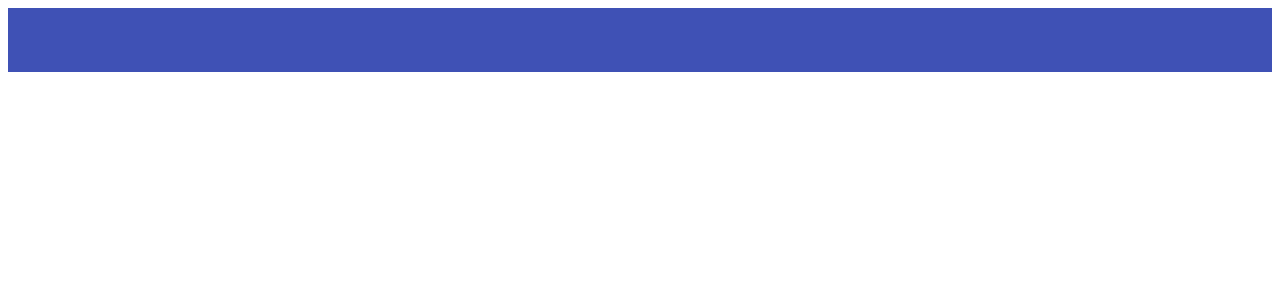
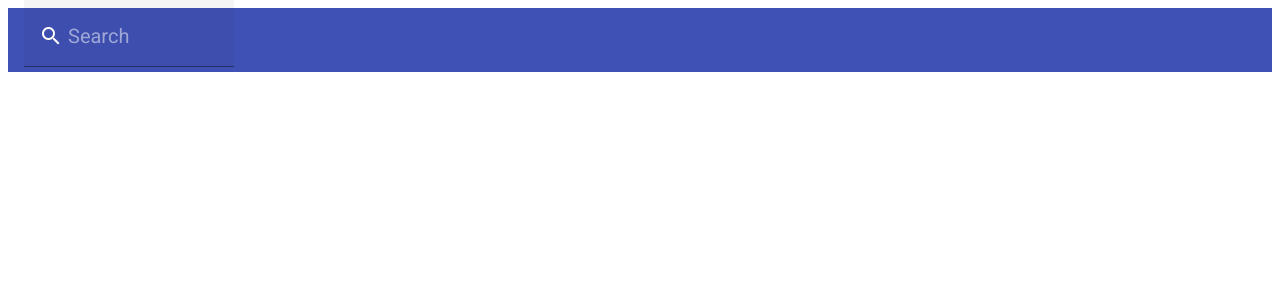
Before and after one commit to mrkshx/c6761695-a3f7-4b17-9d9a-abd5d40221eb, an Angular app: page / in a window 1280 px wide. Shown: the top 300 px of the page. Built offline with nearby package versions, Linux system fonts and the light colour scheme.

Commit message:
add input field with search icon to header

```diff
--- a/src/app/components/header/header.component.html
+++ b/src/app/components/header/header.component.html
@@ -1,2 +1,6 @@
 <mat-toolbar color="primary">
+    <mat-form-field class="example-full-width" appearance="fill">
+        <mat-icon id="search-icon" aria-hidden="false" aria-label="Search icon" fontIcon="search"></mat-icon>
+        <input id="search-input" matInput placeholder="Search">
+    </mat-form-field>
 </mat-toolbar>
--- a/src/app/components/header/header.component.sass
+++ b/src/app/components/header/header.component.sass
@@ -0,0 +1,9 @@
+#search-input
+    height: 32px
+
+#search-input::placeholder
+    color: white
+    opacity: .5
+
+#search-icon
+    padding-right: 5px
```
Also changed, not shown: src/app/app.module.ts (+9 -8 lines).
